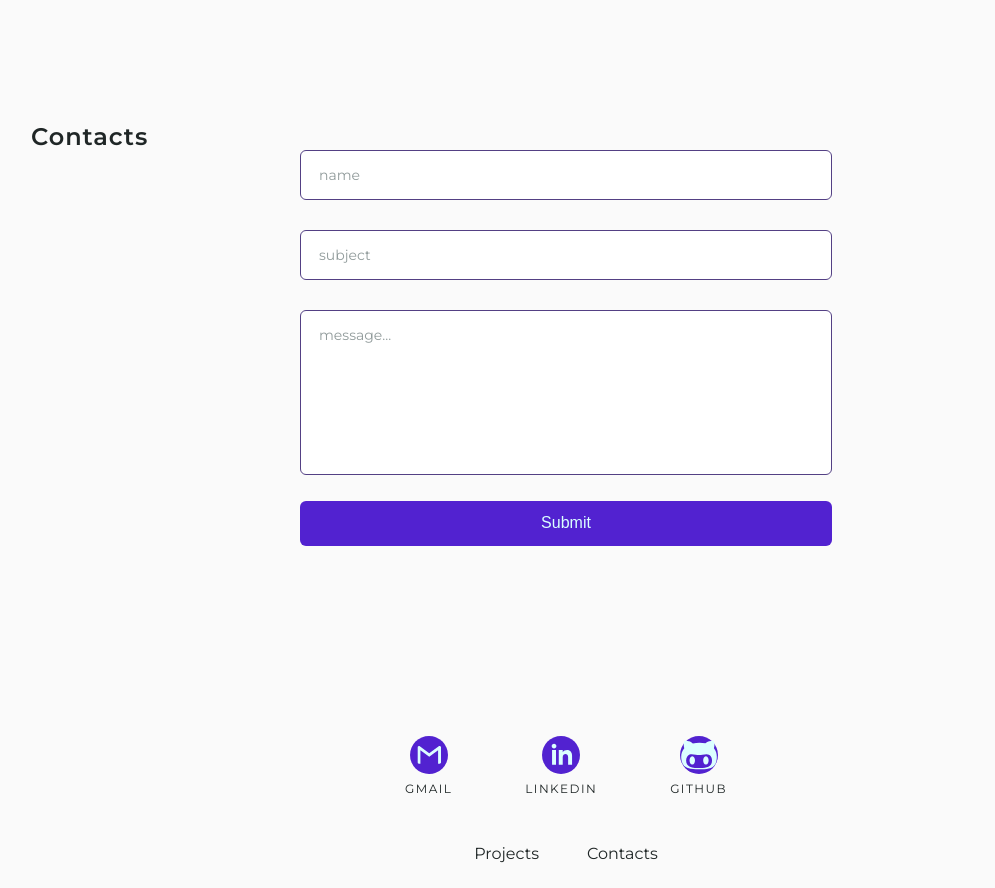
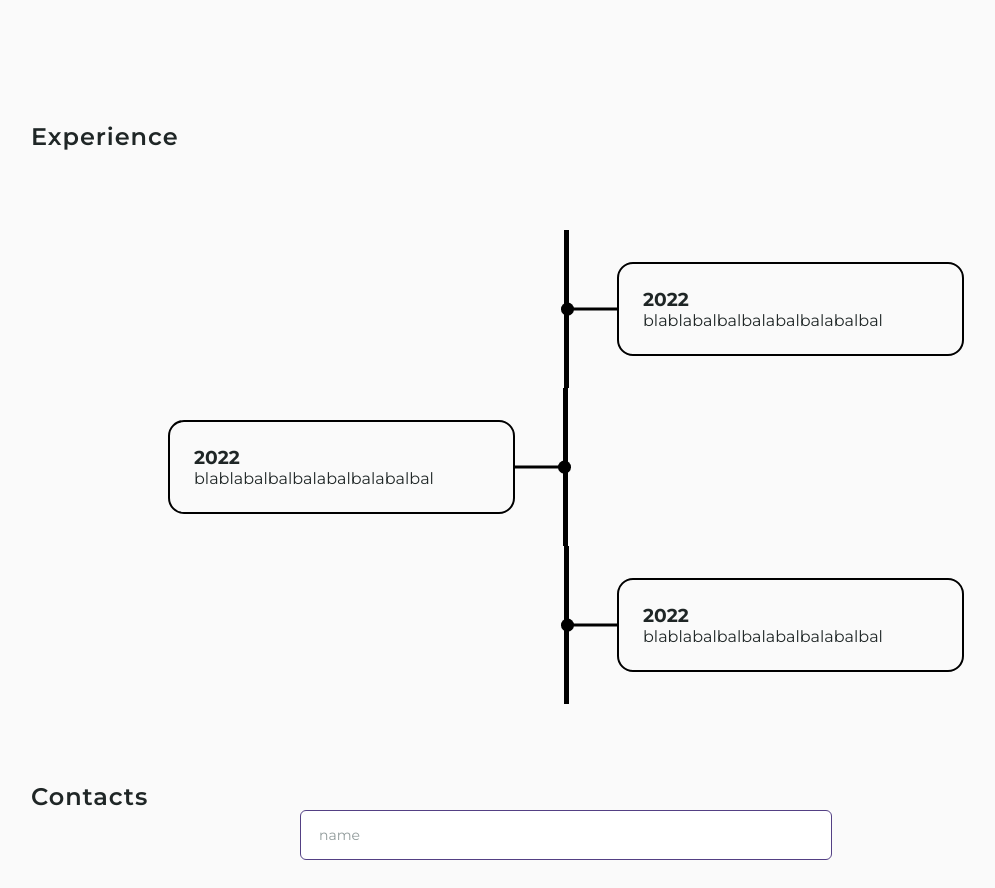
Before and after one commit to bloodyrainday/react-cv, a React app: page / in a window 1280 px wide. Shown: the part 2460-3348 px from the top of the page, without its empty margins (74-1069 px from the left). Built offline with nearby package versions, Linux system fonts and the light colour scheme.

Commit message:
feat: add TimeLine component

```diff
--- a/src/App.tsx
+++ b/src/App.tsx
@@ -2,6 +2,7 @@ import { Footer } from "./layout/footer/Footer";
 import { Header } from "./layout/header/Header";
 import { About } from "./layout/sections/about/About";
 import { Contacts } from "./layout/sections/contacts/Contacts";
+import Experience from "./layout/sections/experience/Experience";
 import { Main } from "./layout/sections/main/Main";
 import { Projects } from "./layout/sections/Projects/Projects";
 import { Skills } from "./layout/sections/Skills/Skills";
@@ -14,6 +15,7 @@ function App() {
       <About />
       <Projects />
       <Skills />
+      <Experience />
       <Contacts />
       <Footer />
     </div>
--- a/src/components/Button/Button.tsx
+++ b/src/components/Button/Button.tsx
@@ -4,10 +4,15 @@ import styled from "styled-components";
 type ButtonPropsType = {
   title: string;
   as?: React.ElementType | keyof JSX.IntrinsicElements;
+  type?: string;
 };
 
 export const Button = (props: ButtonPropsType) => {
-  return <StyledButton as={props.as}>{props.title}</StyledButton>;
+  return (
+    <StyledButton as={props.as} type={props.type}>
+      {props.title}
+    </StyledButton>
+  );
 };
 
 const StyledButton = styled.button<ButtonPropsType>`
--- a/src/layout/sections/Projects/project/Project.tsx
+++ b/src/layout/sections/Projects/project/Project.tsx
@@ -23,7 +23,7 @@ export const Project = (props: ProjectPropsType) => {
   );
 };
 
-const StyledProject = styled.div`
+const StyledProject = styled.article`
   width: 522px;
   height: 636px;
   background-color: #f5f2fd;
--- a/src/layout/sections/contacts/Contacts.tsx
+++ b/src/layout/sections/contacts/Contacts.tsx
@@ -19,7 +19,7 @@ export const Contacts = (props: Props) => {
           <Field placeholder="subject" required />
 
           <Field placeholder="message..." as="textarea" />
-          <Button title="Submit" />
+          <Button title="Submit" type="submit" />
         </StyledForm>
       </Container>
     </StyledContacts>
--- /dev/null
+++ b/src/layout/sections/experience/Experience.tsx
@@ -0,0 +1,45 @@
+import React from "react";
+import styled from "styled-components";
+import { Container } from "../../../components/Container";
+import TimeLine from "./TimeLine";
+import { SectionTitle } from "../../../components/SectionTitle";
+
+type Props = {};
+
+const experience = [
+  {
+    id: 0,
+    year: "2022",
+    text: "Lorem ipsum dolor sit amet, consectetur adipiscing elit, sed do eiusmod tempor t ut labore et dolore magna aliqua.",
+  },
+  {
+    id: 1,
+    year: "2023",
+    text: "Lorem ipsum dolor sit amet, consectetur adipiscing elit, sed do eiusmod tempor t ut labore et dolore magna aliqua.",
+  },
+  {
+    id: 2,
+    year: "2024",
+    text: "Lorem ipsum dolor sit amet, consectetur adipiscing elit, sed do eiusmod tempor t ut labore et dolore magna aliqua.",
+  },
+  {
+    id: 3,
+    year: "2025",
+    text: "Lorem ipsum dolor sit amet, consectetur adipiscing elit, sed do eiusmod tempor t ut labore et dolore magna aliqua.",
+  },
+];
+
+const Experience = (props: Props) => {
+  return (
+    <StyledExperience>
+      <Container>
+        <SectionTitle>Experience</SectionTitle>
+        <TimeLine experience={experience} />
+      </Container>
+    </StyledExperience>
+  );
+};
+
+export default Experience;
+
+const StyledExperience = styled.section``;
--- /dev/null
+++ b/src/layout/sections/experience/TimeLine.tsx
@@ -0,0 +1,111 @@
+import React from "react";
+import styled from "styled-components";
+
+type TimeLinePropsType = {
+  experience: Array<Object>;
+};
+
+const TimeLine = (props: TimeLinePropsType) => {
+  return (
+    <StyledTimeLine>
+      <CheckPoint>
+        <Frame>
+          <Title>2022</Title>
+          <Description>blablabalbalbalabalbalabalbal</Description>
+        </Frame>
+      </CheckPoint>
+
+      <CheckPoint>
+        <Frame>
+          <Title>2022</Title>
+          <Description>blablabalbalbalabalbalabalbal</Description>
+        </Frame>
+      </CheckPoint>
+
+      <CheckPoint>
+        <Frame>
+          <Title>2022</Title>
+          <Description>blablabalbalbalabalbalabalbal</Description>
+        </Frame>
+      </CheckPoint>
+    </StyledTimeLine>
+  );
+};
+
+export default TimeLine;
+
+const StyledTimeLine = styled.div`
+  margin: 5em auto;
+  width: 100%;
+  display: flex;
+  flex-direction: column;
+  align-items: center;
+`;
+
+const CheckPoint = styled.div`
+  width: 400px;
+  padding-top: 2em;
+  padding-bottom: 2em;
+  position: relative;
+
+  &:nth-child(odd) {
+    border-left: 5px solid black;
+    padding-left: 3em;
+    transform: translateX(198px);
+  }
+
+  &:nth-child(even) {
+    border-right: 5px solid black;
+    padding-right: 3em;
+    transform: translateX(-198px);
+  }
+
+  &:nth-child(odd)::before,
+  &:nth-child(even)::before {
+    content: "";
+    background-color: black;
+    width: 3em;
+    height: 3px;
+    position: absolute;
+    top: 50%;
+    transform: translateY(-50%);
+  }
+
+  &:nth-child(odd)::before {
+    left: 0%;
+  }
+
+  &:nth-child(even)::before {
+    right: 0%;
+  }
+
+  &:nth-child(odd) div::before,
+  &:nth-child(even) div::before {
+    content: "";
+    background-color: black;
+    width: 0.8em;
+    height: 0.8em;
+    position: absolute;
+    top: 50%;
+    transform: translateY(-50%);
+    border-radius: 50%;
+  }
+
+  &:nth-child(odd) div::before {
+    left: -0.5em;
+  }
+
+  &:nth-child(even) div::before {
+    right: -0.5em;
+  }
+`;
+
+const Frame = styled.div`
+  border: 2px solid black;
+  border-radius: 1em;
+  padding: 1.5em;
+`;
+
+const Title = styled.h3``;
+
+const Description = styled.p``;
```
